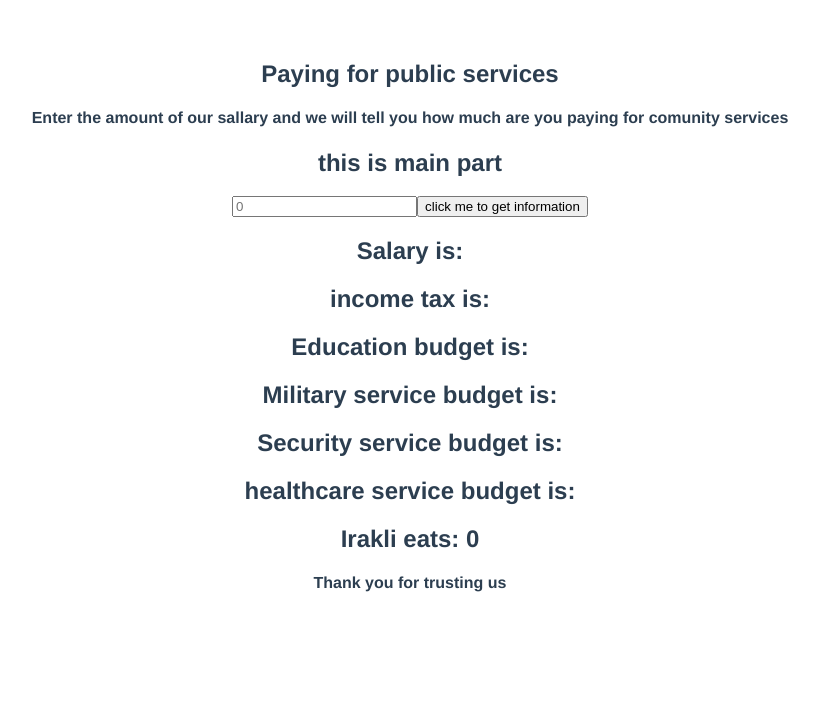
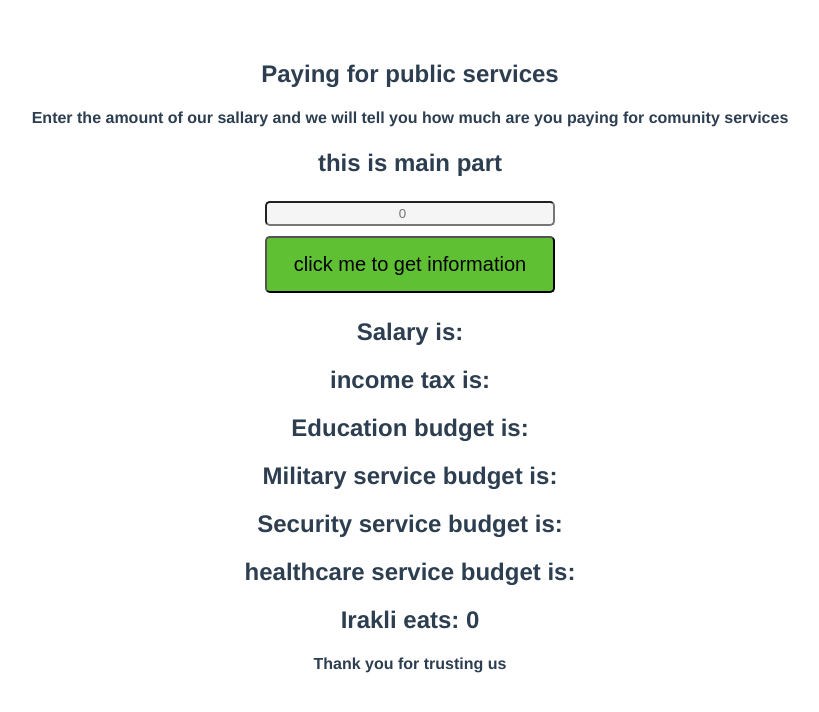
Before and after one commit to shengo333/sadmidis, a Vue app: page / in a window 1280 px wide. Shown: the top 712 px of the page, without its empty margins (230-1049 px from the left). Built offline with nearby package versions, Linux system fonts and the light colour scheme.

Commit message:
some styling

```diff
--- a/src/components/Footer.vue
+++ b/src/components/Footer.vue
@@ -10,6 +10,6 @@ export default {
 }
 </script>
 
-<style>
+<style scoped>
 
 </style>
--- a/src/components/Header.vue
+++ b/src/components/Header.vue
@@ -11,7 +11,7 @@ export default {
 }
 </script>
 
-<style>
+<style scoped>
 
 h2{
     text-align: center;
--- a/src/components/Main.vue
+++ b/src/components/Main.vue
@@ -1,7 +1,11 @@
 <template>
   <h2>this is main part</h2>
-  <input type="number" placeholder="0" v-model="amount">
-  <button @click="updateTaxes">click me to get information</button>
+
+    <div class="card">
+      <input type="number" placeholder="0" v-model="amount">
+      <button @click="updateTaxes">click me to get information</button>
+    </div>
+
   <h2>Salary  is: {{amount}}</h2>
   <h2>income tax is: {{incomeTax}}</h2>
   <h2> Education budget is: {{educationBudget}}</h2>
@@ -48,6 +52,34 @@ export default {
 }
 </script>
 
-<style>
+<style scoped>
+.card {
+  display: flex;
+  flex-direction: column;
+  max-width: 300px;
+  margin: auto;
+
+}
+
+input{
+  display: inline-block;
+  padding: 3px;
+  text-align: center;
+  background: whitesmoke;
+  margin: 5px;
+  border-radius: 5px;
+}
+
+button{
+  display: inline-block;
+  padding: 15px;
+  text-align: center;
+  background: rgb(96, 192, 52);
+  margin: 5px;
+  border-radius: 5px;
+  font-family: sans-serif;
+  font-size: 20px;
+}
+
 
 </style>
```
